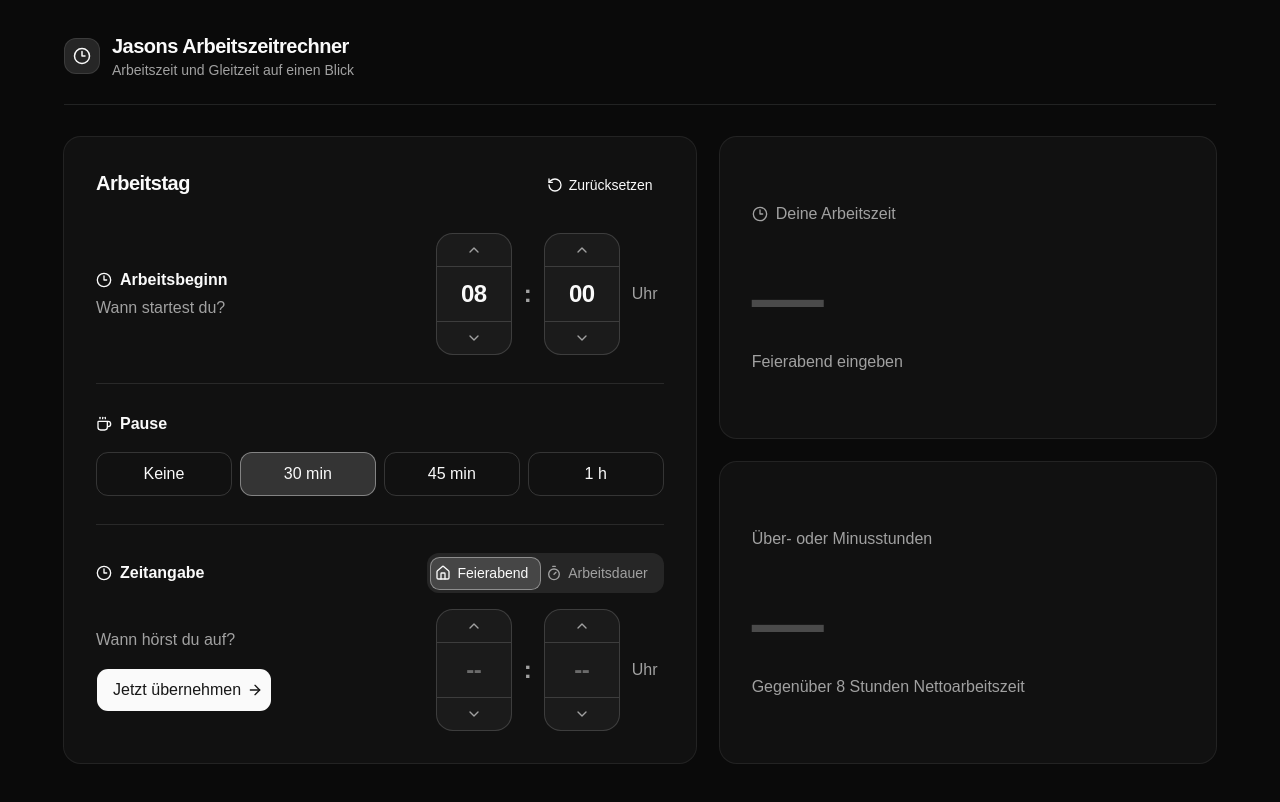
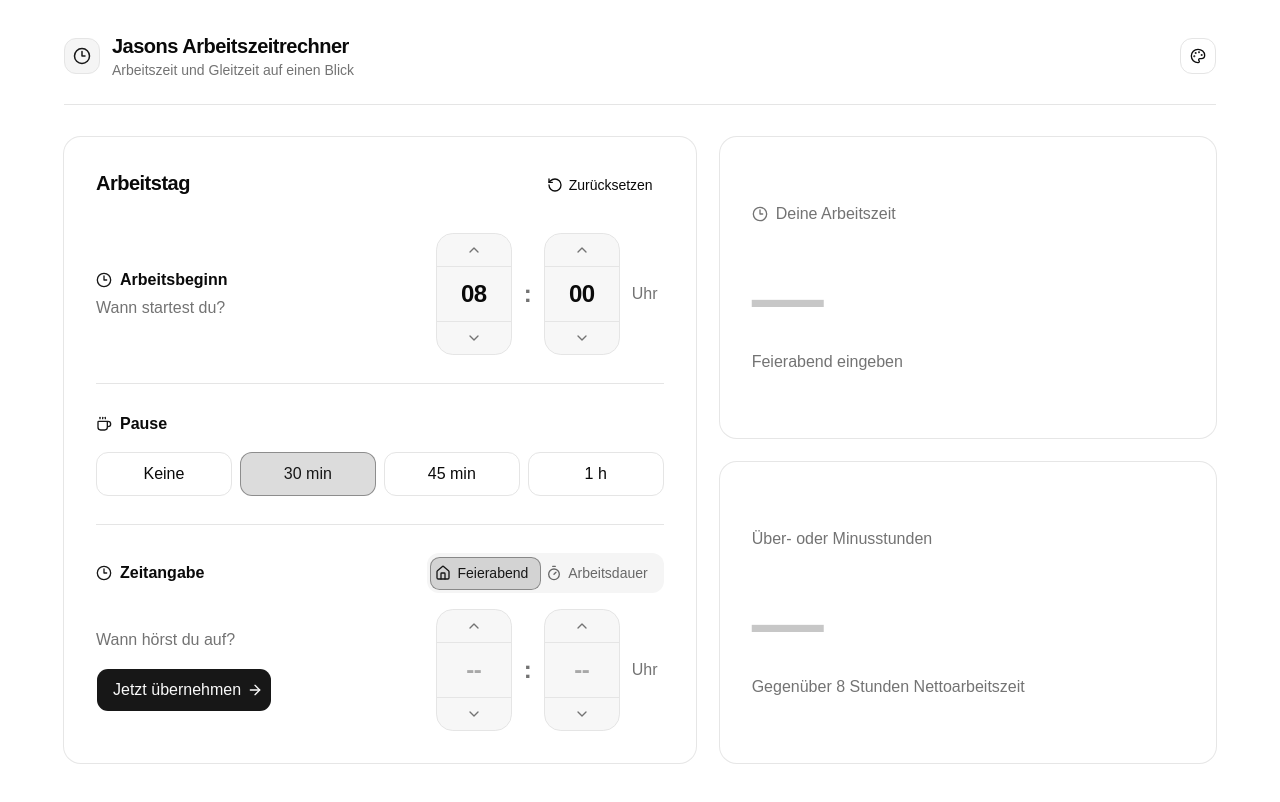
Before and after one commit to JasonClarkAltmann/working-time-calculator-app, a React (Vite) app: page / in a window 1280 px wide. Built offline with nearby package versions, Linux system fonts and the light colour scheme.

Commit message:
add theme and accent color switcher

```diff
--- a/index.html
+++ b/index.html
@@ -1,9 +1,19 @@
 <!doctype html>
-<html lang="de" class="dark">
+<html lang="de">
   <head>
     <meta charset="UTF-8" />
-    <meta name="color-scheme" content="dark" />
-    <meta name="theme-color" content="#09090b" />
+    <meta name="color-scheme" content="light dark" />
+    <script>
+      {
+        const theme = localStorage.getItem('theme') ?? 'system'
+        const dark =
+          theme === 'dark' ||
+          (theme === 'system' && matchMedia('(prefers-color-scheme: dark)').matches)
+        document.documentElement.classList.toggle('dark', dark)
+        document.documentElement.style.colorScheme = dark ? 'dark' : 'light'
+        document.documentElement.dataset.accent = localStorage.getItem('accent') ?? 'neutral'
+      }
+    </script>
     <link rel="icon" href="/timer.svg" />
     <meta name="viewport" content="width=device-width, initial-scale=1.0" />
     <title>Jasons Arbeitszeitrechner</title>
--- a/src/App.tsx
+++ b/src/App.tsx
@@ -1,4 +1,5 @@
 import { Clock3 } from 'lucide-react'
+import { AppearanceMenu } from '@/components/AppearanceMenu'
 import { MobileSummary } from '@/components/MobileSummary'
 import { ResultCards } from '@/components/ResultCards'
 import { WorkDayCard } from '@/components/WorkDayCard'
@@ -29,6 +30,9 @@ export default function App() {
                             Arbeitszeit und Gleitzeit auf einen Blick
                         </p>
                     </div>
+                    <div className="ml-auto">
+                        <AppearanceMenu />
+                    </div>
                 </header>
 
                 <div className="grid gap-5 lg:grid-cols-[minmax(0,1.12fr)_minmax(20rem,0.88fr)] lg:gap-6">
--- a/src/assets/main.css
+++ b/src/assets/main.css
@@ -119,6 +119,73 @@
   --sidebar-ring: oklch(0.556 0 0);
 }
 
+[data-accent='neutral'] {
+  --primary: oklch(0.205 0 0);
+  --primary-foreground: oklch(0.985 0 0);
+  --ring: oklch(0.708 0 0);
+}
+.dark[data-accent='neutral'],
+.dark [data-accent='neutral'] {
+  --primary: oklch(0.985 0 0);
+  --primary-foreground: oklch(0.205 0 0);
+  --ring: oklch(0.708 0 0);
+}
+[data-accent='blue'] {
+  --primary: oklch(0.58 0.2 259);
+  --primary-foreground: oklch(0.985 0 0);
+  --ring: oklch(0.58 0.2 259);
+}
+.dark[data-accent='blue'],
+.dark [data-accent='blue'] {
+  --primary: oklch(0.68 0.2 259);
+  --primary-foreground: oklch(0.145 0 0);
+  --ring: oklch(0.68 0.2 259);
+}
+[data-accent='violet'] {
+  --primary: oklch(0.58 0.2 285);
+  --primary-foreground: oklch(0.985 0 0);
+  --ring: oklch(0.58 0.2 285);
+}
+.dark[data-accent='violet'],
+.dark [data-accent='violet'] {
+  --primary: oklch(0.68 0.2 285);
+  --primary-foreground: oklch(0.145 0 0);
+  --ring: oklch(0.68 0.2 285);
+}
+[data-accent='green'] {
+  --primary: oklch(0.58 0.15 155);
+  --primary-foreground: oklch(0.985 0 0);
+  --ring: oklch(0.58 0.15 155);
+}
+.dark[data-accent='green'],
+.dark [data-accent='green'] {
+  --primary: oklch(0.68 0.15 155);
+  --primary-foreground: oklch(0.145 0 0);
+  --ring: oklch(0.68 0.15 155);
+}
+[data-accent='orange'] {
+  --primary: oklch(0.58 0.18 50);
+  --primary-foreground: oklch(0.985 0 0);
+  --ring: oklch(0.58 0.18 50);
+}
+.dark[data-accent='orange'],
+.dark [data-accent='orange'] {
+  --primary: oklch(0.68 0.18 50);
+  --primary-foreground: oklch(0.145 0 0);
+  --ring: oklch(0.68 0.18 50);
+}
+[data-accent='rose'] {
+  --primary: oklch(0.58 0.2 10);
+  --primary-foreground: oklch(0.985 0 0);
+  --ring: oklch(0.58 0.2 10);
+}
+.dark[data-accent='rose'],
+.dark [data-accent='rose'] {
+  --primary: oklch(0.68 0.2 10);
+  --primary-foreground: oklch(0.145 0 0);
+  --ring: oklch(0.68 0.2 10);
+}
+
 @layer base {
   * {
     @apply border-border outline-ring/50;
--- /dev/null
+++ b/src/components/AppearanceMenu.tsx
@@ -0,0 +1,63 @@
+import { Monitor, Moon, Palette, Sun } from 'lucide-react'
+import { Button } from '@/components/ui/button'
+import {
+    DropdownMenu,
+    DropdownMenuContent,
+    DropdownMenuLabel,
+    DropdownMenuRadioGroup,
+    DropdownMenuRadioItem,
+    DropdownMenuSeparator,
+    DropdownMenuTrigger,
+} from '@/components/ui/dropdown-menu'
+import { accents, useAppearance } from '@/hooks/useAppearance'
+import type { Accent, Theme } from '@/hooks/useAppearance'
+
+const themes = [
+    { value: 'light', label: 'Hell', icon: Sun },
+    { value: 'dark', label: 'Dunkel', icon: Moon },
+    { value: 'system', label: 'System', icon: Monitor },
+] as const
+
+export function AppearanceMenu() {
+    const { theme, setTheme, accent, setAccent } = useAppearance()
+
+    return (
+        <DropdownMenu>
+            <DropdownMenuTrigger asChild>
+                <Button variant="outline" size="icon-lg" aria-label="Darstellung anpassen">
+                    <Palette />
+                </Button>
+            </DropdownMenuTrigger>
+            <DropdownMenuContent align="end" className="w-48">
+                <DropdownMenuLabel>Farbschema</DropdownMenuLabel>
+                <DropdownMenuRadioGroup
+                    value={theme}
+                    onValueChange={(value) => setTheme(value as Theme)}
+                >
+                    {themes.map(({ value, label, icon: Icon }) => (
+                        <DropdownMenuRadioItem key={value} value={value}>
+                            <Icon />
+                            {label}
+                        </DropdownMenuRadioItem>
+                    ))}
+                </DropdownMenuRadioGroup>
+                <DropdownMenuSeparator />
+                <DropdownMenuLabel>Akzentfarbe</DropdownMenuLabel>
+                <DropdownMenuRadioGroup
+                    value={accent}
+                    onValueChange={(value) => setAccent(value as Accent)}
+                >
+                    {accents.map(({ value, label }) => (
+                        <DropdownMenuRadioItem key={value} value={value}>
+                            <span
+                                data-accent={value}
+                                className="size-3.5 rounded-full bg-primary ring-1 ring-foreground/15"
+                            />
+                            {label}
+                        </DropdownMenuRadioItem>
+                    ))}
+                </DropdownMenuRadioGroup>
+            </DropdownMenuContent>
+        </DropdownMenu>
+    )
+}
--- /dev/null
+++ b/src/hooks/useAppearance.ts
@@ -0,0 +1,56 @@
+import { useEffect, useState } from 'react'
+
+export type Theme = 'light' | 'dark' | 'system'
+export type Accent = 'neutral' | 'blue' | 'violet' | 'green' | 'orange' | 'rose'
+
+export const accents: { value: Accent; label: string }[] = [
+    { value: 'neutral', label: 'Neutral' },
+    { value: 'blue', label: 'Blau' },
+    { value: 'violet', label: 'Violett' },
+    { value: 'green', label: 'Grün' },
+    { value: 'orange', label: 'Orange' },
+    { value: 'rose', label: 'Rosa' },
+]
+
+const THEME_KEY = 'theme'
+const ACCENT_KEY = 'accent'
+const darkQuery = window.matchMedia('(prefers-color-scheme: dark)')
+
+function readStored<T extends string>(key: string, allowed: readonly T[], fallback: T): T {
+    const value = localStorage.getItem(key)
+    return allowed.includes(value as T) ? (value as T) : fallback
+}
+
+export function useAppearance() {
+    const [theme, setTheme] = useState<Theme>(() =>
+        readStored(THEME_KEY, ['light', 'dark', 'system'], 'system'),
+    )
+    const [accent, setAccent] = useState<Accent>(() =>
+        readStored(
+            ACCENT_KEY,
+            accents.map((a) => a.value),
+            'neutral',
+        ),
+    )
+
+    useEffect(() => {
+        const root = document.documentElement
+        const apply = () => {
+            const dark = theme === 'dark' || (theme === 'system' && darkQuery.matches)
+            root.classList.toggle('dark', dark)
+            root.style.colorScheme = dark ? 'dark' : 'light'
+        }
+        apply()
+        localStorage.setItem(THEME_KEY, theme)
+        if (theme !== 'system') return
+        darkQuery.addEventListener('change', apply)
+        return () => darkQuery.removeEventListener('change', apply)
+    }, [theme])
+
+    useEffect(() => {
+        document.documentElement.dataset.accent = accent
+        localStorage.setItem(ACCENT_KEY, accent)
+    }, [accent])
+
+    return { theme, setTheme, accent, setAccent }
+}
```
